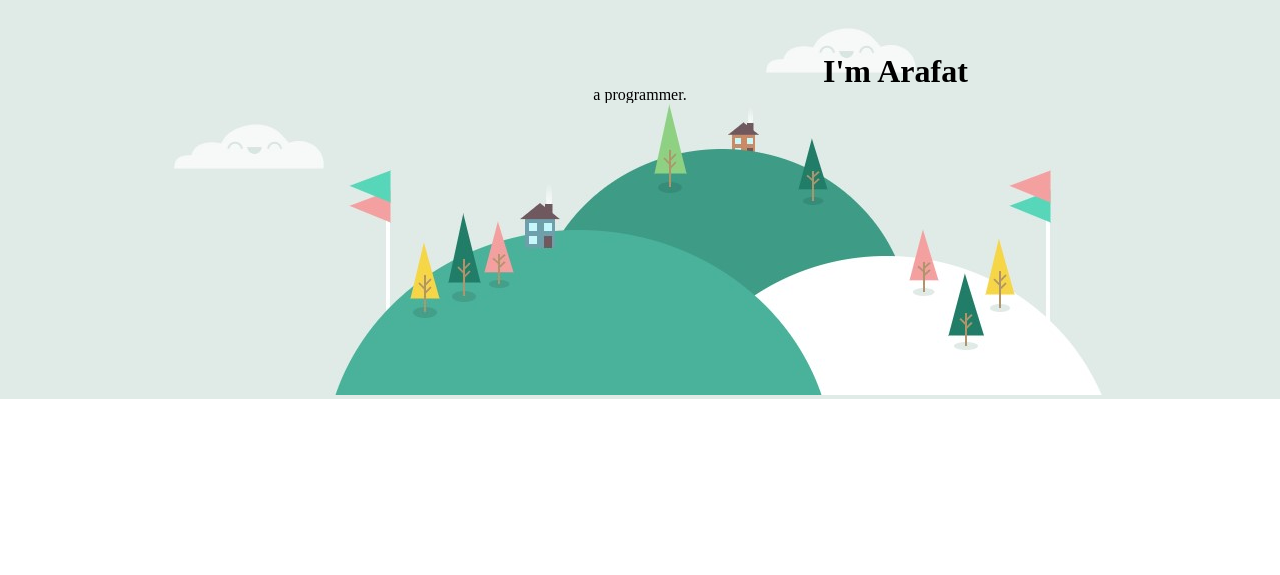
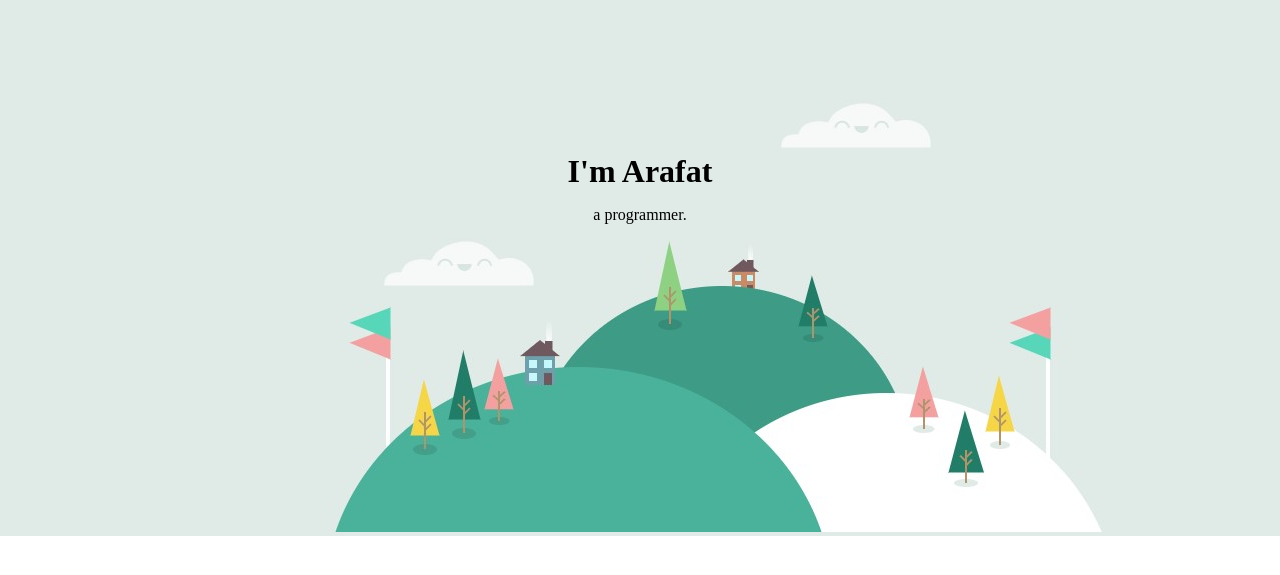
Before and after one commit to tamzidpeace/CSS-MySite, a PHP site: page / in a window 1280 px wide. Shown: the top 575 px of the page. Run offline with PHP 8.4, Linux system fonts and the light colour scheme.

Commit message:
completing challenges

```diff
--- a/css/style.css
+++ b/css/style.css
@@ -10,19 +10,21 @@ h1 {
 }
 .top-container {
     background-color: #E0EBE7;
+		padding-top: 100px;
 }
 
 .top-cloud {
     position: relative;
-    left: 200px;
-    top: 25px;
+    left: 215px;
 }
 .bottom-cloud {
     position : relative;
-    bottom: 225px;
+    bottom: 245px;
+		left: 210px;
 }
+/*
 .arafat {
-    position: absolute;
+    position: static;
     display: block;
     left: 823px;
 
@@ -32,7 +34,8 @@ h1 {
     display: block;
     top: 17px;
 }
+*/
 .mountain {
-    position: relative;
+
 
 }
--- a/index.php
+++ b/index.php
@@ -10,7 +10,7 @@
 <div class="top-container">
     <img class="top-cloud" src="images/cloude.jpg" alt="cloud-img">
     <h1 class="arafat">I'm Arafat</h1>
-    <p class="programmer">a programmer.</p>
+    <p  class="programmer">a programmer.</p>
     <img class="bottom-cloud" src="images/cloude.jpg" alt="cloud-img">
     <img class="mountain" src="images/mountain.jpg" alt="mountain-img">
 </div>
```
Also changed, not shown: objectives/current.jpg (added), objectives/goal.jpg (added).
